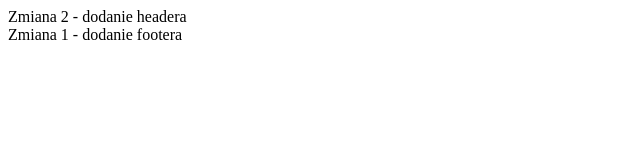
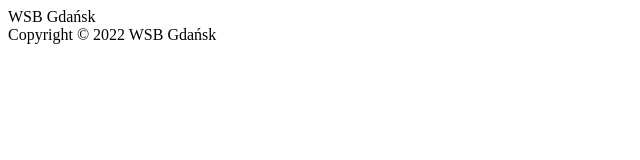
Before and after one commit to oliwierPosiakow/Praca_grupowa_20.04, a plain HTML site: page index.html in a window 1280 px wide. Shown: the whole page, without its empty margins (0-640 px from the left). Drawn offline with Linux system fonts and the light colour scheme.

Commit message:
zmiana tekstu footera i headera

```diff
--- a/index.html
+++ b/index.html
@@ -7,8 +7,8 @@
     <title>Praca grupowa 20.04.2022 r.</title>
 </head>
 <body>
-    <header>Zmiana 2 - dodanie headera</header>
+    <header>WSB Gdańsk</header>
 
-    <footer>Zmiana 1 - dodanie footera</footer>
+    <footer>Copyright &copy 2022 WSB Gdańsk</footer>
 </body>
 </html>
```
